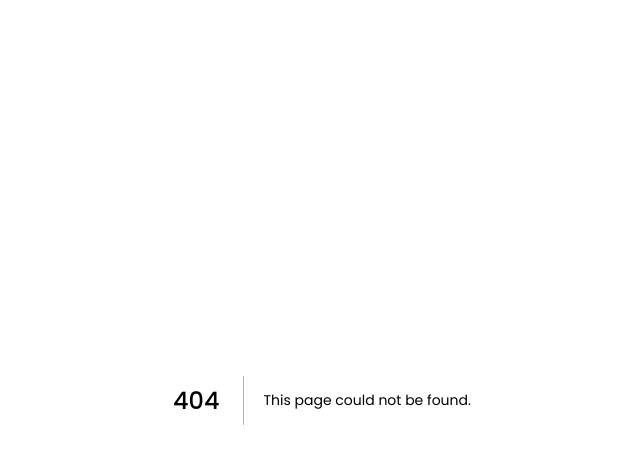
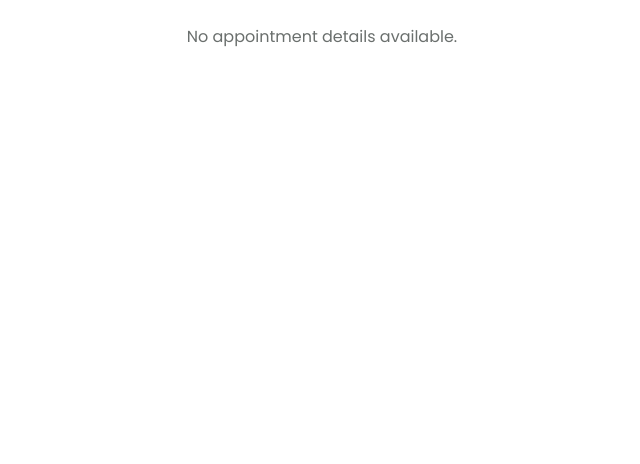
Before and after one commit to kristinenyaga/mediapp_frontend, a Next.js app: page /patient/appointments/1 in a window 1280 px wide. Before the commit this address had no page. Shown: the top 464 px of the page, without its empty margins (318-958 px from the left). Built offline with nearby package versions, Linux system fonts and the light colour scheme; no server answers.

Commit message:
add the appointment details page

```diff
--- /dev/null
+++ b/app/patient/appointments/[id]/page.tsx
@@ -0,0 +1,5 @@
+import AppointmentDetails from "@/app/components/patient/appointments/AppointmentDetails";
+
+export default function page() {
+  return <AppointmentDetails />
+}
```
